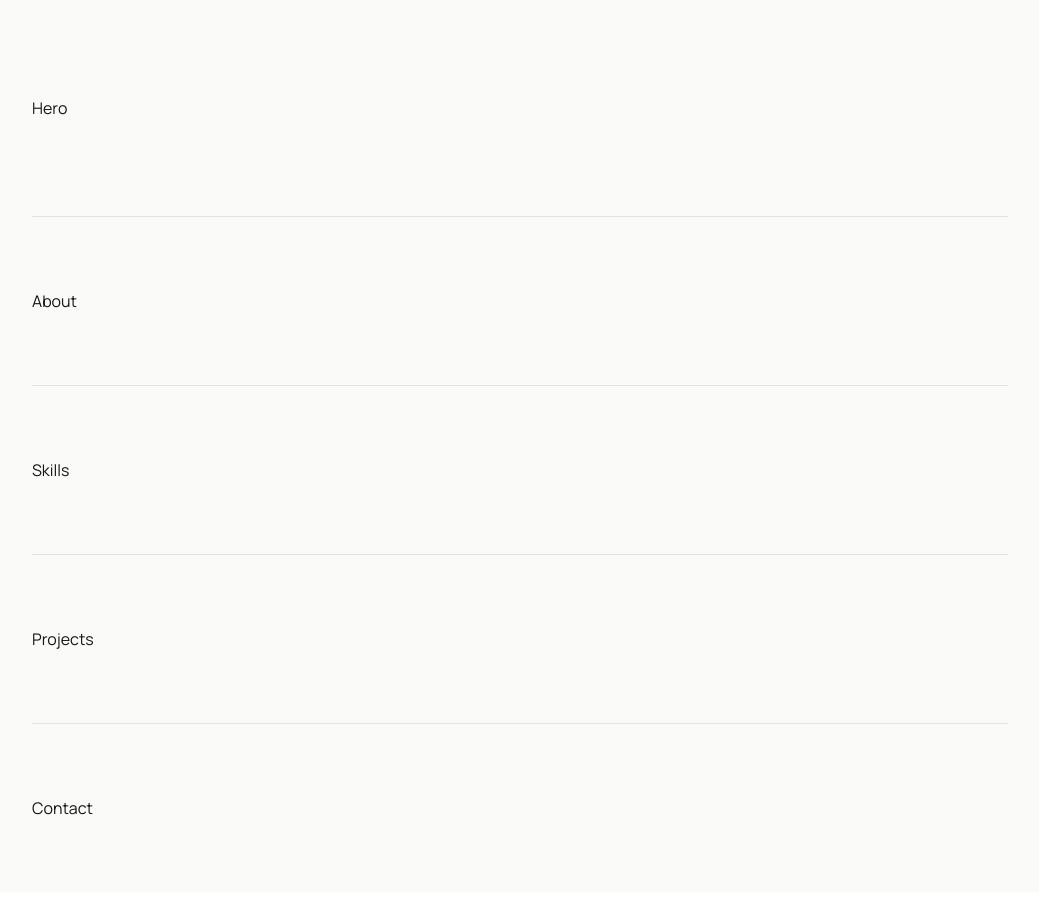
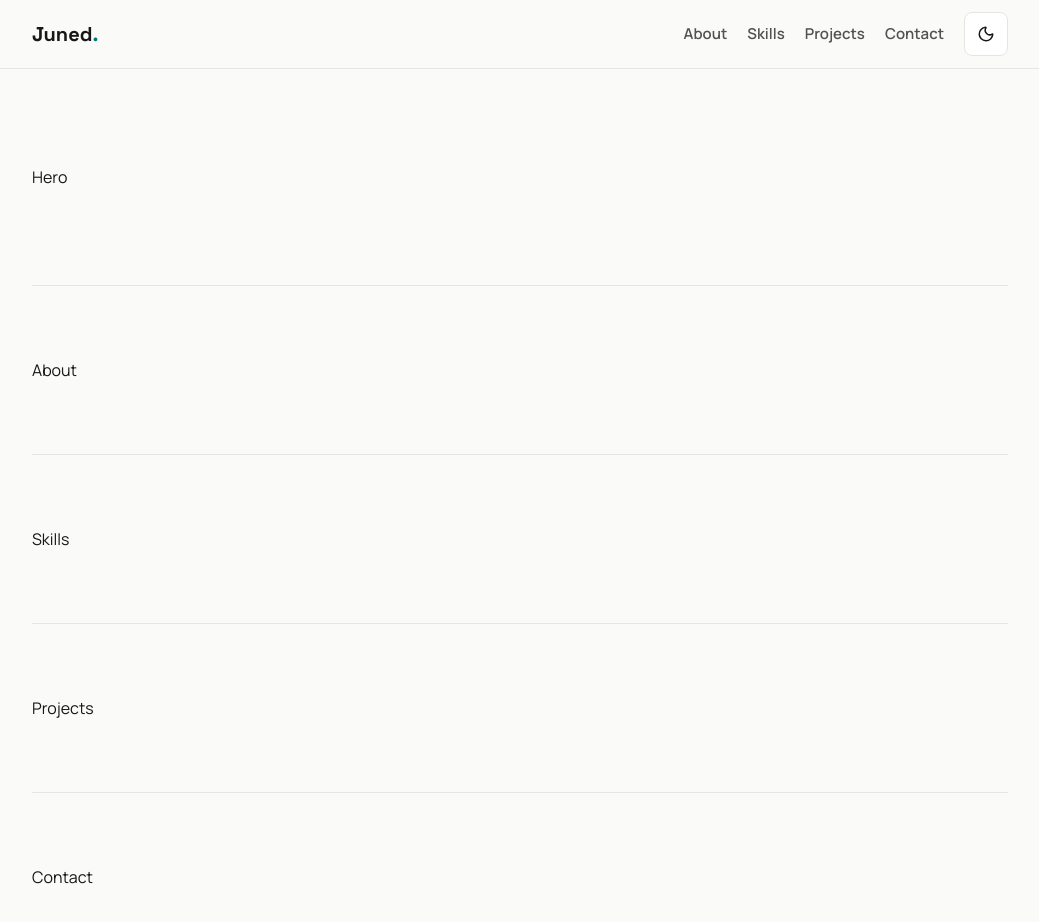
Before and after one commit to HussainJuned/portfolio2026, a React (Vite) app: page / in a window 1280 px wide. Shown: the top 922 px of the page, without its empty margins (120-1159 px from the left). Before the commit the page ends 892 px from the top, so only its background shows below. Built offline with nearby package versions, Linux system fonts and the light colour scheme.

Commit message:
feat: add navbar with dark mode toggle

```diff
--- a/package.json
+++ b/package.json
@@ -12,6 +12,7 @@
   },
   "dependencies": {
     "@tailwindcss/vite": "^4.3.3",
+    "lucide-react": "^1.52.0",
     "react": "^19.2.8",
     "react-dom": "^19.2.8",
     "tailwindcss": "^4.3.3"
--- a/src/App.tsx
+++ b/src/App.tsx
@@ -1,7 +1,10 @@
+import { Navbar } from './components/Navbar'
+
 function App() {
   return (
     <>
       <div className="min-h-screen bg-stone-50 font-sans text-neutral-900 dark:bg-neutral-950 dark:text-neutral-100">
+        <Navbar />
         <main className="mx-auto max-w-5xl px-6">
           <section id="top" className="py-24">
             Hero
--- a/src/components/Navbar.tsx
+++ b/src/components/Navbar.tsx
@@ -0,0 +1,35 @@
+import { ThemeToggleButton } from './ThemeToggleButton'
+
+/** Section links; each `href` must match a section `id` in App.tsx. */
+const navLinks = [
+  { label: 'About', href: '#about' },
+  { label: 'Skills', href: '#skills' },
+  { label: 'Projects', href: '#projects' },
+  { label: 'Contact', href: '#contact' },
+]
+
+/** Sticky top bar with the site name, section links and theme toggle. */
+export function Navbar() {
+  return (
+    <header className="sticky top-0 z-10 border-b border-b-stone-200 bg-stone-50/90 backdrop-blur dark:border-neutral-800 dark:bg-neutral-950/90">
+      <nav className="mx-auto flex w-5xl flex-wrap items-center justify-between gap-3 px-6 py-3">
+        <a href="#top" className="font-display text-xl font-bold">
+          Juned<span className="text-teal-700 dark:text-teal-300">.</span>
+        </a>
+        <ul className="flex flex-wrap items-center gap-x-5 gap-y-1 text-[15px] font-semibold">
+          {navLinks.map((link) => (
+            <li key={link.href}>
+              <a
+                href={link.href}
+                className="py-2 text-neutral-600 transition-colors hover:text-teal-700 dark:text-neutral-400 dark:hover:text-teal-300"
+              >
+                {link.label}
+              </a>
+            </li>
+          ))}
+          <ThemeToggleButton />
+        </ul>
+      </nav>
+    </header>
+  )
+}
--- /dev/null
+++ b/src/components/ThemeToggleButton.tsx
@@ -0,0 +1,20 @@
+import { Moon, Sun } from 'lucide-react'
+import { useTheme } from '../hooks/useTheme'
+
+/** Icon button that switches the site between light and dark mode. */
+export function ThemeToggleButton() {
+  const { isDark, toggleTheme } = useTheme()
+  const label = isDark ? 'Switch to light mode' : 'Switch to dark mode'
+
+  return (
+    <button
+      type="button"
+      onClick={toggleTheme}
+      aria-label={label}
+      title={label}
+      className="inline-flex size-11 justify-center items-center cursor-pointer rounded-lg border border-stone-200 bg-white text-neutral-900 transition-colors hover:bg-stone-50 dark:border-neutral-800 dark:bg-neutral-900 dark:text-neutral-100 dark:hover:bg-neutral-800"
+    >
+      {isDark ? <Sun size={18} /> : <Moon size={18} />}
+    </button>
+  )
+}
--- /dev/null
+++ b/src/hooks/useTheme.ts
@@ -0,0 +1,29 @@
+import { useEffect, useState } from 'react'
+
+const STORAGE_KEY = 'theme'
+
+/**
+ * Manages light/dark mode for the whole site.
+ *
+ * Tailwind's `dark:` classes are enabled by a `dark` class on <html>
+ * (see the custom variant in index.css), so this hook toggles that class
+ * and remembers the visitor's choice.
+ */
+
+export function useTheme() {
+  const [isDark, setIsDark] = useState<boolean>(() => {
+    const saved = localStorage.getItem(STORAGE_KEY)
+    // A saved choice wins; otherwise follow the OS setting on first visit.
+    if (saved) return saved === 'dark'
+    return window.matchMedia('(prefers-color-scheme: dark)').matches
+  })
+
+  useEffect(() => {
+    document.documentElement.classList.toggle('dark', isDark)
+    localStorage.setItem(STORAGE_KEY, isDark ? 'dark' : 'light')
+  }, [isDark])
+
+  const toggleTheme = () => setIsDark((prev) => !prev)
+
+  return {isDark, toggleTheme}
+}
--- a/src/index.css
+++ b/src/index.css
@@ -6,3 +6,7 @@
   --font-sans: 'Manrope', system-ui, sans-serif;
   --font-display: 'Space Grotesk', system-ui, sans-serif;
 }
+
+html {
+  scroll-behavior: smooth;
+}
```
Also changed, not shown: 1 other file (tests, documents, lock files or other folders).
